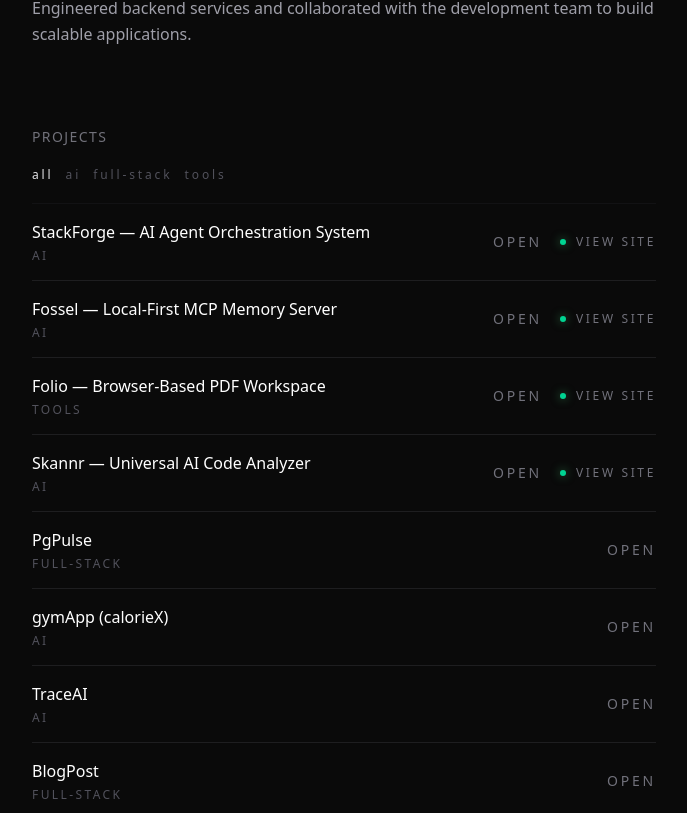
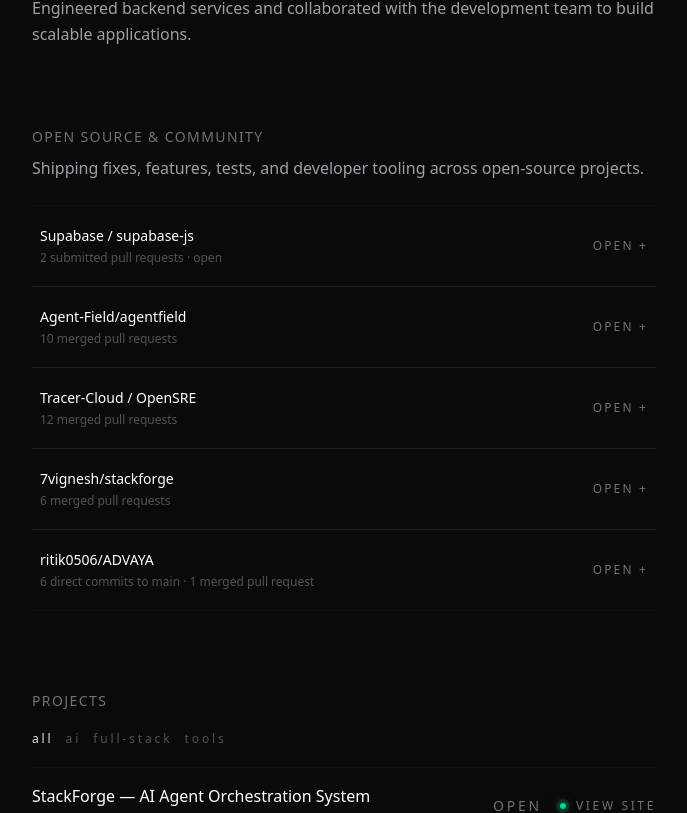
Before and after one commit to 7vignesh/vignxsh, a Next.js app: page / in a window 1280 px wide. Shown: the part 697-1510 px from the top of the page, without its empty margins (296-983 px from the left). Built offline with nearby package versions, Linux system fonts and the light colour scheme.

Commit message:
feat: add expandable open source section

```diff
--- a/src/app/page.tsx
+++ b/src/app/page.tsx
@@ -1,4 +1,4 @@
-import { Hero, About, Projects, Experience, Education, Skills } from '@/components/sections';
+import { Hero, About, OpenSource, Projects, Experience, Education, Skills } from '@/components/sections';
 import { Footer } from '@/components/layout';
 
 export default function Home() {
@@ -7,6 +7,7 @@
       <Hero />
       <About />
       <Experience />
+      <OpenSource />
       <Projects />
       <Education />
       <Skills />
--- /dev/null
+++ b/src/components/sections/OpenSource.tsx
@@ -0,0 +1,163 @@
+import React from 'react';
+import {
+  advayaDirectCommits,
+  mergedPullRequests,
+  openPullRequests,
+} from '@/data/openSource';
+
+const repositories = Array.from(
+  mergedPullRequests.reduce((groups, pullRequest) => {
+    const existing = groups.get(pullRequest.repository) ?? [];
+    groups.set(pullRequest.repository, [...existing, pullRequest]);
+    return groups;
+  }, new Map<string, typeof mergedPullRequests>()),
+);
+
+const formatMergedDate = (date: string) =>
+  new Intl.DateTimeFormat('en-US', {
+    month: 'short',
+    day: 'numeric',
+    year: 'numeric',
+    timeZone: 'UTC',
+  }).format(new Date(`${date}T00:00:00Z`));
+
+const OpenSource: React.FC = () => {
+  return (
+    <section id="open-source" className="space-y-6">
+      <div className="space-y-2">
+        <h2 className="text-sm font-medium uppercase tracking-widest text-muted">
+          Open Source &amp; Community
+        </h2>
+        <p className="text-base leading-relaxed text-zinc-400">
+          Shipping fixes, features, tests, and developer tooling across open-source projects.
+        </p>
+      </div>
+
+      <div className="divide-y divide-zinc-800/70 border-y border-zinc-900/60">
+        <details className="group py-1">
+          <summary className="flex cursor-pointer list-none items-center justify-between gap-4 rounded px-2 py-4 transition-colors hover:bg-zinc-900/70 [&::-webkit-details-marker]:hidden">
+            <div className="min-w-0">
+              <span className="block text-sm font-medium text-white">Supabase / supabase-js</span>
+              <span className="mt-1 block text-xs text-zinc-600">
+                {openPullRequests.length} submitted pull requests · open
+              </span>
+            </div>
+            <span className="shrink-0 text-xs uppercase tracking-[0.18em] text-zinc-500 transition-colors group-hover:text-zinc-300">
+              <span className="group-open:hidden">open +</span>
+              <span className="hidden group-open:inline">close −</span>
+            </span>
+          </summary>
+
+          <div className="space-y-1 pb-4 pt-1">
+            <a
+              href="https://github.com/supabase/supabase-js"
+              target="_blank"
+              rel="noopener noreferrer"
+              className="mb-2 ml-2 inline-block text-xs text-zinc-600 transition-colors hover:text-white"
+            >
+              View repository ↗
+            </a>
+            <div className="mx-2 mb-3 rounded border border-emerald-900/60 bg-emerald-950/20 p-3 text-sm text-zinc-400">
+              Active open-source contribution to the Supabase JavaScript client. These PRs are submitted and awaiting review.
+            </div>
+            {openPullRequests.map((pullRequest) => (
+              <a
+                key={pullRequest.url}
+                href={pullRequest.url}
+                target="_blank"
+                rel="noopener noreferrer"
+                className="group/pr flex items-start justify-between gap-4 rounded px-2 py-2.5 transition-colors hover:bg-zinc-900/70"
+                aria-label={`Open Supabase pull request ${pullRequest.number}: ${pullRequest.title}`}
+              >
+                <span className="min-w-0 text-sm leading-relaxed text-zinc-400 transition-colors group-hover/pr:text-white">
+                  {pullRequest.title}
+                </span>
+                <span className="shrink-0 text-right text-xs leading-relaxed text-emerald-500">
+                  OPEN · #{pullRequest.number} ↗
+                </span>
+              </a>
+            ))}
+          </div>
+        </details>
+
+        {repositories.map(([repository, pullRequests]) => (
+          <details key={repository} className="group py-1">
+            <summary className="flex cursor-pointer list-none items-center justify-between gap-4 rounded px-2 py-4 transition-colors hover:bg-zinc-900/70 [&::-webkit-details-marker]:hidden">
+              <div className="min-w-0">
+                <span className="block text-sm font-medium text-white">
+                  {repository === 'Tracer-Cloud/opensre' ? 'Tracer-Cloud / OpenSRE' : repository}
+                </span>
+                <span className="mt-1 block text-xs text-zinc-600">
+                  {repository === 'ritik0506/ADVAYA'
+                    ? `${advayaDirectCommits.length} direct commits to main · ${pullRequests.length} merged pull request`
+                    : `${pullRequests.length} merged pull requests`}
+                </span>
+              </div>
+              <span className="shrink-0 text-xs uppercase tracking-[0.18em] text-zinc-500 transition-colors group-hover:text-zinc-300">
+                <span className="group-open:hidden">open +</span>
+                <span className="hidden group-open:inline">close −</span>
+              </span>
+            </summary>
+
+            <div className="space-y-1 pb-4 pt-1">
+              <a
+                href={`https://github.com/${repository}`}
+                target="_blank"
+                rel="noopener noreferrer"
+                className="mb-2 ml-2 inline-block text-xs text-zinc-600 transition-colors hover:text-white"
+              >
+                View repository ↗
+              </a>
+
+              {repository === 'ritik0506/ADVAYA' && (
+                <div className="mx-2 mb-3 rounded border border-emerald-900/60 bg-emerald-950/20 p-4">
+                  <span className="text-xs font-medium uppercase tracking-wider text-emerald-400">
+                    Write access · direct to main
+                  </span>
+                  <h3 className="mt-2 text-sm font-medium text-white">Direct main-branch contributor</h3>
+                  <p className="mt-1 text-sm leading-relaxed text-zinc-400">
+                    Granted repository write access and shipped {advayaDirectCommits.length} commits directly to the main branch.
+                  </p>
+                  <div className="mt-3 space-y-1 border-t border-emerald-900/40 pt-3">
+                    {advayaDirectCommits.map((commit) => (
+                      <a
+                        key={commit.sha}
+                        href={commit.url}
+                        target="_blank"
+                        rel="noopener noreferrer"
+                        className="flex items-center justify-between gap-3 rounded px-2 py-1.5 text-xs text-zinc-500 transition-colors hover:bg-emerald-950/30 hover:text-white"
+                      >
+                        <span>{commit.title}</span>
+                        <span className="shrink-0 font-mono text-emerald-500">{commit.sha} ↗</span>
+                      </a>
+                    ))}
+                  </div>
+                </div>
+              )}
+              {pullRequests.map((pullRequest) => (
+                <a
+                  key={pullRequest.url}
+                  href={pullRequest.url}
+                  target="_blank"
+                  rel="noopener noreferrer"
+                  className="group/pr flex items-start justify-between gap-4 rounded px-2 py-2.5 transition-colors hover:bg-zinc-900/70"
+                  aria-label={`Open pull request ${pullRequest.number}: ${pullRequest.title}`}
+                >
+                  <span className="min-w-0 text-sm leading-relaxed text-zinc-400 transition-colors group-hover/pr:text-white">
+                    {pullRequest.title}
+                  </span>
+                  <span className="shrink-0 text-right text-xs leading-relaxed text-zinc-600 transition-colors group-hover/pr:text-zinc-300">
+                    #{pullRequest.number} ↗
+                    <span className="block">{formatMergedDate(pullRequest.mergedAt)}</span>
+                  </span>
+                </a>
+              ))}
+            </div>
+          </details>
+        ))}
+      </div>
+    </section>
+  );
+};
+
+export default OpenSource;
--- a/src/components/sections/index.ts
+++ b/src/components/sections/index.ts
@@ -1,5 +1,6 @@
 export { default as Hero } from './Hero';
 export { default as About } from './About';
+export { default as OpenSource } from './OpenSource';
 export { default as Projects } from './Projects';
 export { default as Experience } from './Experience';
 export { default as Education } from './Education';
--- a/src/data/portfolio.ts
+++ b/src/data/portfolio.ts
@@ -14,6 +14,7 @@
 export const navItems: NavItem[] = [
   { label: 'Home', href: '#home' },
   { label: 'About', href: '#about' },
+  { label: 'Open Source', href: '#open-source' },
   { label: 'Projects', href: '#projects' },
   { label: 'Experience', href: '#experience' },
   { label: 'Education', href: '#education' },
```
